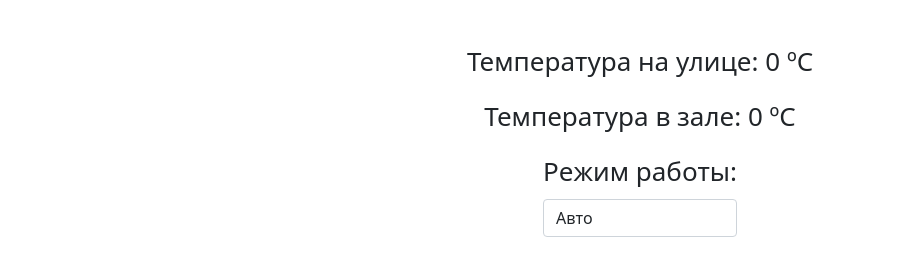
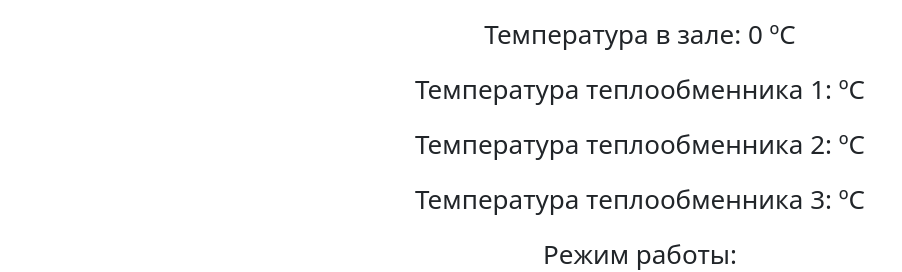
Before and after one commit to anatolytsi/rpi-react-hvac, a React (Create React App) app: page /complex in a window 1280 px wide. Shown: the part 450-722 px from the top of the page, without its empty margins (0-902 px from the left). Built offline with nearby package versions, Linux system fonts and the light colour scheme; the HTML template or start-up script is replaced by a standard one.

Commit message:
added outside and inside temperature

```diff
--- a/src/components/Temperatures/Temperatures.js
+++ b/src/components/Temperatures/Temperatures.js
@@ -1,7 +1,14 @@
 import React from 'react';
 import 'bootstrap/dist/css/bootstrap.min.css';
 
-const Temperatures = ({temperatureOutside, temperatureInside}) => {
+const Temperatures = (
+    {
+        temperatureOutside,
+        temperatureInside,
+        temperatureHe1,
+        temperatureHe2,
+        temperatureHe3
+    }) => {
     return (
         <div>
             <div>
@@ -11,6 +18,15 @@ const Temperatures = ({temperatureOutside, temperatureInside}) => {
                 <p>
                     Температура в зале: {temperatureInside} ºC
                 </p>
+                <p>
+                    Температура теплообменника 1: {temperatureHe1} ºC
+                </p>
+                <p>
+                    Температура теплообменника 2: {temperatureHe2} ºC
+                </p>
+                <p>
+                    Температура теплообменника 3: {temperatureHe3} ºC
+                </p>
             </div>
         </div>
     )
```
